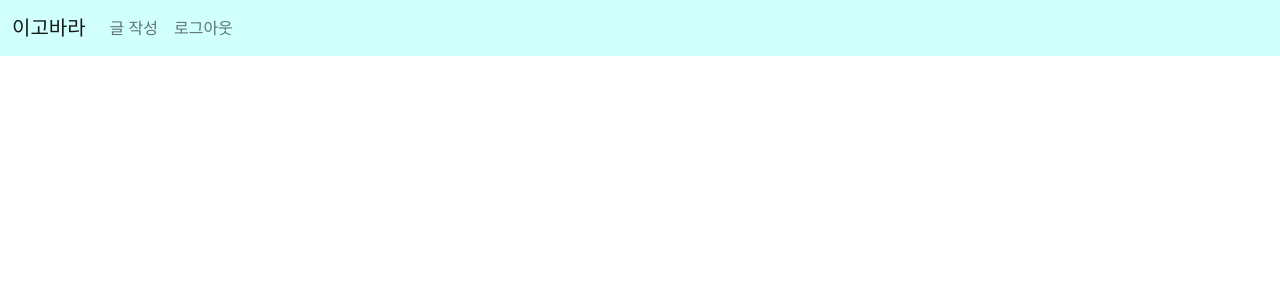
After one commit to GogumaYummy/IGOBARA, a Flask app: template templates/layout.html in a window 1280 px wide. The commit adds this page. Shown: the top 300 px of the page. Run offline with Flask 2, Linux system fonts and the light colour scheme; the template is opened without the code that fills it, so the values that code supplies are empty.

Commit message:
레이아웃, 메인 화면 구현 중

```diff
--- /dev/null
+++ b/templates/layout.html
@@ -0,0 +1,46 @@
+<!DOCTYPE html>
+<html>
+  <head>
+    <meta charset="UTF-8" />
+    <meta name="viewport" content="width=device-width, initial-scale=1.0" />
+    <link
+      href="https://cdn.jsdelivr.net/npm/bootstrap@5.2.2/dist/css/bootstrap.min.css"
+      rel="stylesheet"
+      integrity="sha384-Zenh87qX5JnK2Jl0vWa8Ck2rdkQ2Bzep5IDxbcnCeuOxjzrPF/et3URy9Bv1WTRi"
+      crossorigin="anonymous"
+    />
+    <script
+      src="https://cdn.jsdelivr.net/npm/bootstrap@5.2.2/dist/js/bootstrap.bundle.min.js"
+      integrity="sha384-OERcA2EqjJCMA+/3y+gxIOqMEjwtxJY7qPCqsdltbNJuaOe923+mo//f6V8Qbsw3"
+      crossorigin="anonymous"
+    ></script>
+    <title>이고바라</title>
+  </head>
+  <body>
+    <nav
+      class="navbar navbar-expand-lg navbar-light fixed-top"
+      style="background-color: #d1fffc"
+    >
+      <div class="container-fluid">
+        <a class="navbar-brand" href="#">이고바라</a>
+        <div class="collapse navbar-collapse" id="navbarNav">
+          <ul class="navbar-nav">
+            {% if not loggedIn %}
+            <li class="nav-item">
+              <a class="nav-link" href="write">글 작성</a>
+            </li>
+            <li class="nav-item">
+              <a class="nav-link" href="logout">로그아웃</a>
+            </li>
+            {% else %}
+            <li class="nav-item">
+              <a class="nav-link" href="login">로그인</a>
+            </li>
+            {% endif%}
+          </ul>
+        </div>
+      </div>
+    </nav>
+    {% block contents %}{% endblock %}
+  </body>
+</html>
```
Also changed, not shown: templates/index.html (+1 -7 lines).
